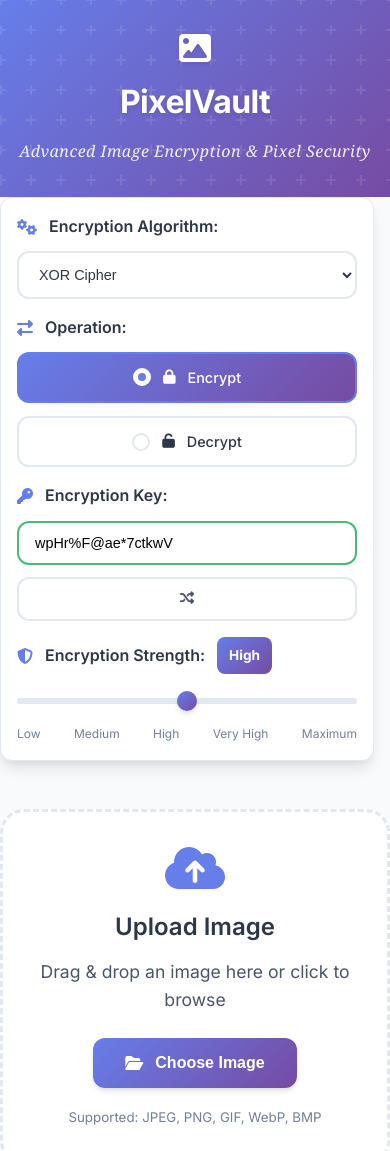
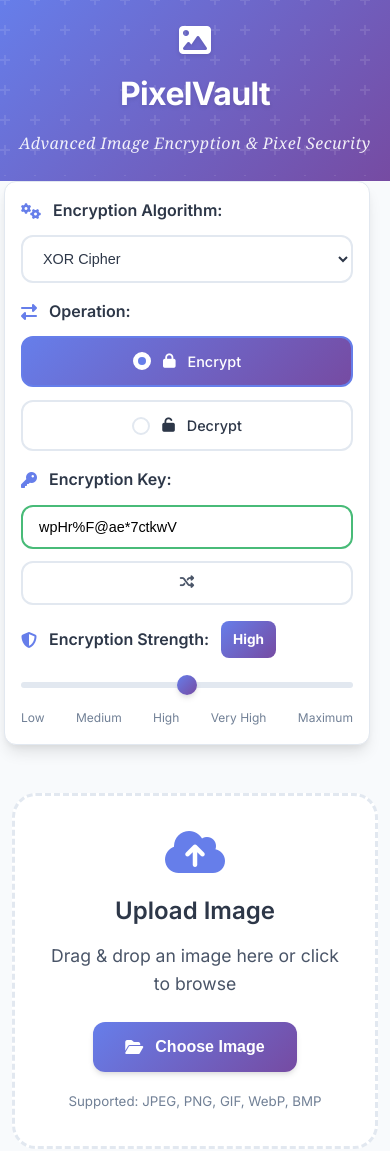
Before and after one commit to umair-aziz025/Prodigy_CS_02, a website: page index.html in a window 390 px wide. Shown: the top 1151 px of the page. Drawn offline with Linux system fonts and the light colour scheme.

Commit message:
Improve mobile responsiveness for image encryption tool controls

```diff
--- a/styles.css
+++ b/styles.css
@@ -957,12 +957,12 @@ body {
 
 @media (max-width: 768px) {
     .container {
-        padding: 0 var(--spacing-sm);
+        padding: 0 var(--spacing-md);
     }
 
     .header {
-        margin: 0 calc(-1 * var(--spacing-sm));
-        padding: var(--spacing-xl) 0;
+        margin: 0 calc(-1 * var(--spacing-md));
+        padding: var(--spacing-xl) var(--spacing-md);
     }
 
     .logo h1 {
@@ -981,6 +981,12 @@ body {
         grid-template-columns: 1fr;
         padding: var(--spacing-lg);
         gap: var(--spacing-lg);
+        margin: 0;
+    }
+
+    .upload-area {
+        margin: 0;
+        padding: var(--spacing-xl);
     }
 
     .radio-group {
@@ -1051,7 +1057,12 @@ body {
 
 @media (max-width: 480px) {
     .container {
-        padding: 0 var(--spacing-xs);
+        padding: 0 var(--spacing-sm);
+    }
+
+    .header {
+        margin: 0 calc(-1 * var(--spacing-sm));
+        padding: var(--spacing-lg) var(--spacing-sm);
     }
 
     .logo {
@@ -1122,7 +1133,7 @@ body {
 
     .upload-area {
         padding: var(--spacing-xl);
-        margin: 0 calc(-1 * var(--spacing-xs));
+        margin: 0;
     }
 
     .upload-icon {
@@ -1148,12 +1159,12 @@ body {
 /* Extra small devices (320px and below) */
 @media (max-width: 360px) {
     .container {
-        padding: 0 var(--spacing-xs);
+        padding: 0 var(--spacing-sm);
     }
 
     .header {
-        margin: 0 calc(-1 * var(--spacing-xs));
-        padding: var(--spacing-lg) var(--spacing-xs);
+        margin: 0 calc(-1 * var(--spacing-sm));
+        padding: var(--spacing-lg) var(--spacing-sm);
     }
 
     .logo h1 {
@@ -1169,9 +1180,10 @@ body {
     }
 
     .control-panel {
-        padding: var(--spacing-sm);
+        padding: var(--spacing-md);
         gap: var(--spacing-sm);
         border-radius: var(--radius-md);
+        margin: 0;
     }
 
     .control-label {
```
